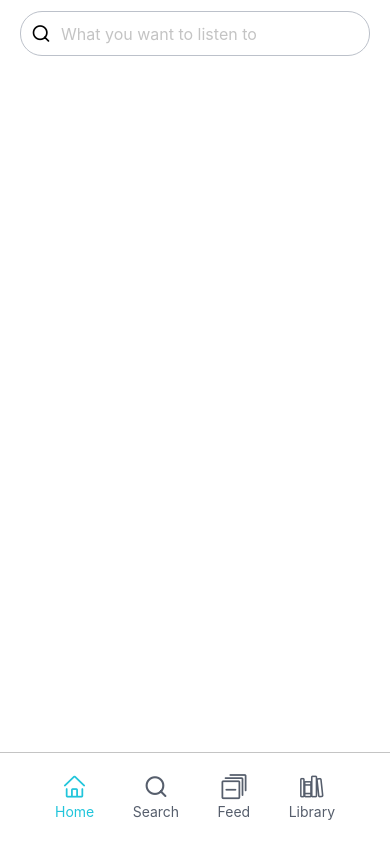
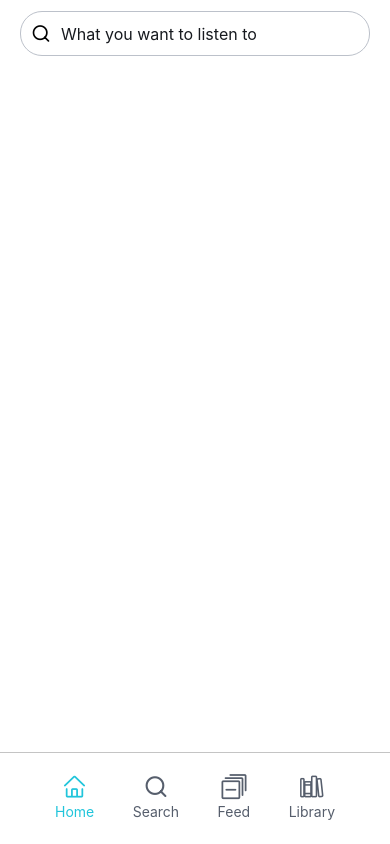
Before and after one commit to TienSinh03/music-stream-app, a React Native app: screen /SearchAudio in a window 390 px wide. Built offline with nearby package versions, Linux system fonts and the light colour scheme.

Commit message:
update event focus text input

```diff
--- a/page/SearchAudio.js
+++ b/page/SearchAudio.js
@@ -17,7 +17,7 @@ import React, { useEffect, useState } from "react";
 import IconFe from "react-native-vector-icons/Feather";
 import IconAnt from "react-native-vector-icons/AntDesign";
 import IconIon from "react-native-vector-icons/Ionicons";
-import IconFnA from "react-native-vector-icons/FontAwesome";
+import IconFnA from "react-native-vector-icons/Octicons";
 import IconEnty from "react-native-vector-icons/Entypo";
 
 import { songs } from "../data/data_audio";
@@ -26,15 +26,29 @@ const screenWidth = Dimensions.get("window").width;
 const screenHeight = Dimensions.get("window").height;
 
 export default function SearchAudio({ navigation, route,}) {
+
+    const [isFocused, setIsFocused] = useState(false);
+    const [inputText, setInputText] = useState('');
+
   return (
     <SafeAreaView style={styles.container}>
 
-      <View style={styles.inputSearch}>
+      <View style={[styles.inputSearch, isFocused && styles.inputSearchFocused]}>
         <IconFe name="search" size={20} />
         <TextInput
           placeholder="What you want to listen to"
           style={styles.textInputSearch}
+          onFocus={() => setIsFocused(true)}
+          onBlur={() => setIsFocused(false)}
+          value={inputText}
+          onChangeText={(text) => setInputText(text)}
         />
+
+        {inputText.length > 0 ?
+            <TouchableOpacity onPress={() => setInputText('')}>
+                <IconFnA name="x-circle-fill" size={20} style={styles.cancelIcon} />
+            </TouchableOpacity>
+        : null}
       </View>
 
       <ScrollView style={{marginHorizontal:20}} showsVerticalScrollIndicator={false}>
@@ -86,12 +100,22 @@ const styles = StyleSheet.create({
     padding: 10,
     borderRadius: 22,
     marginTop: 11,
-    marginHorizontal: 20,},
+    marginHorizontal: 20,
+    backgroundColor: 'white',
+ },
   textInputSearch: {
     fontSize: 16,
-    color: "#C4C4C4",
+    color: "#171A1FFF",
     fontWeight: "400",
     marginLeft: 10,
+    width: "85%",
+  },
+  inputSearchFocused: {
+    borderColor: '#A0E4ED',
+    elevation: 8,
+  },
+  cancelIcon: {
+    paddingHorizontal: 10,
   },
   footer:{display:'flex', flexDirection:'row', justifyContent:'space-between', alignItems:'center',paddingHorizontal:55,paddingVertical:20,backgroundColor:'white', borderTopWidth:1, borderColor:'#C4C4C4'}
 
```
